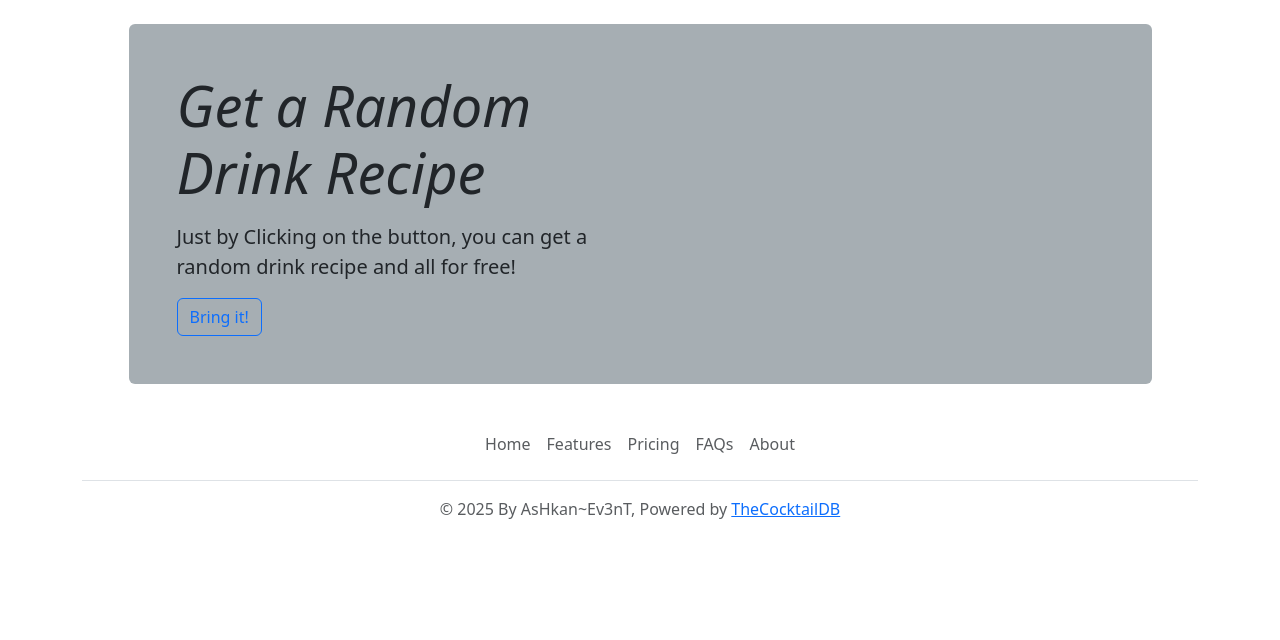
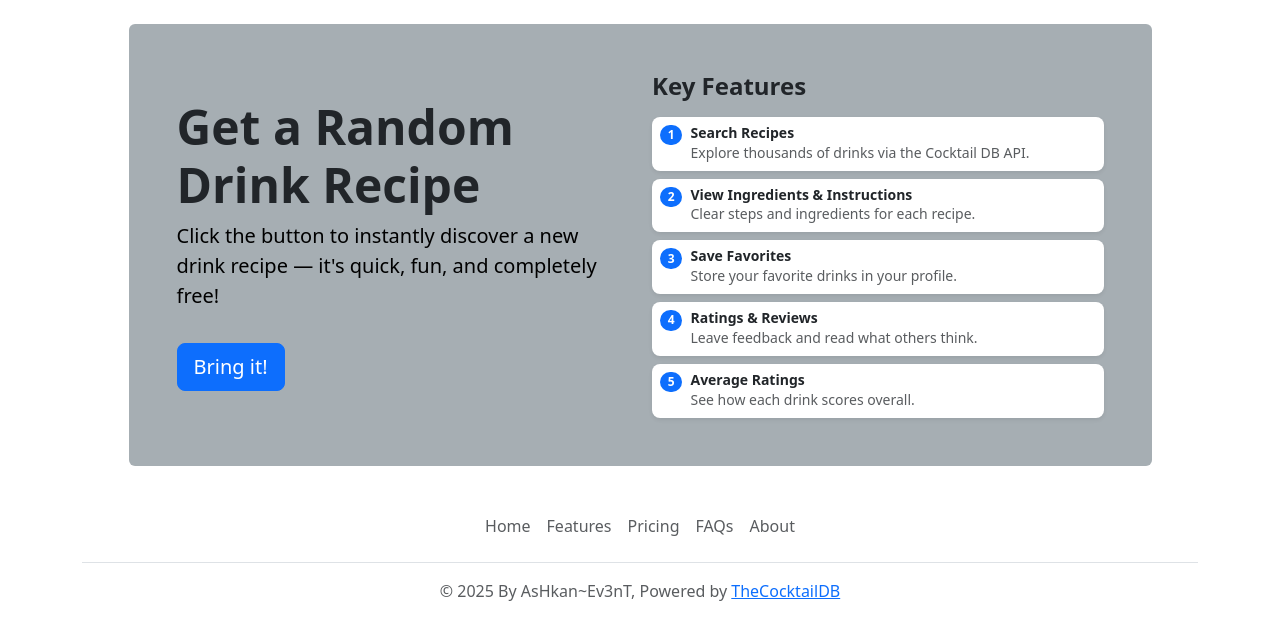
Before and after one commit to AsHkAn-Django/Drink-Recipe-Finder-with-Favorites-Reviews, a Django app: page / in a window 1280 px wide. Shown: the part 72-712 px from the top of the page. Run offline with Django 5.2, Linux system fonts and the light colour scheme; data that the repository does not hold is empty; parts of the project's set-up code (start-up, migrations or seed data) failed here and were passed over; some libraries are stand-ins or nearby versions.

Commit message:
add the features to home page

```diff
--- a/templates/myApp/index.html
+++ b/templates/myApp/index.html
@@ -1,13 +1,76 @@
 {% extends 'base.html' %}
 
 {% block content %}
+
 <div class="container col-xl-11 p-4 p-md-5 my-4 rounded text-body-emphasis heading-part">
-    <div class="col-lg-6 px-0">
-        <h1 class="display-4 fst-italic text-dark">Get a Random Drink Recipe</h1>
-        <p class="lead my-3 text-dark">Just by Clicking on the button, you can get a random drink recipe and all for free!</p>
-        <p class="lead mb-0 text-dark"><a href="{% url 'myApp:index' %}" class="btn btn-outline-primary">Bring it!</a></p>
+  <div class="row align-items-center">
+
+    <!-- Left Side: Introduction -->
+    <div class="col-md-6 mb-4 mb-md-0">
+      <h1 class="display-5 fw-bold text-dark">Get a Random Drink Recipe</h1>
+      <p class="fs-5">Click the button to instantly discover a new drink recipe — it's quick, fun, and completely free!</p>
+      <a href="{% url 'myApp:index' %}" class="btn btn-primary btn-lg mt-3">Bring it!</a>
     </div>
+
+    <!-- Right Side: Features -->
+    <div class="col-md-6">
+      <h4 class="fw-semibold mb-3 text-dark">Key Features</h4>
+      <div class="row g-2">
+        <div class="col-12">
+          <div class="p-2 bg-white rounded-3 shadow-sm d-flex align-items-start gap-2">
+            <span class="badge bg-primary rounded-pill small">1</span>
+            <div>
+              <h6 class="mb-0 fw-semibold text-dark small">Search Recipes</h6>
+              <p class="mb-0 text-muted small">Explore thousands of drinks via the Cocktail DB API.</p>
+            </div>
+          </div>
+        </div>
+
+        <div class="col-12">
+          <div class="p-2 bg-white rounded-3 shadow-sm d-flex align-items-start gap-2">
+            <span class="badge bg-primary rounded-pill small">2</span>
+            <div>
+              <h6 class="mb-0 fw-semibold text-dark small">View Ingredients & Instructions</h6>
+              <p class="mb-0 text-muted small">Clear steps and ingredients for each recipe.</p>
+            </div>
+          </div>
+        </div>
+
+        <div class="col-12">
+          <div class="p-2 bg-white rounded-3 shadow-sm d-flex align-items-start gap-2">
+            <span class="badge bg-primary rounded-pill small">3</span>
+            <div>
+              <h6 class="mb-0 fw-semibold text-dark small">Save Favorites</h6>
+              <p class="mb-0 text-muted small">Store your favorite drinks in your profile.</p>
+            </div>
+          </div>
+        </div>
+
+        <div class="col-12">
+          <div class="p-2 bg-white rounded-3 shadow-sm d-flex align-items-start gap-2">
+            <span class="badge bg-primary rounded-pill small">4</span>
+            <div>
+              <h6 class="mb-0 fw-semibold text-dark small">Ratings & Reviews</h6>
+              <p class="mb-0 text-muted small">Leave feedback and read what others think.</p>
+            </div>
+          </div>
+        </div>
+
+        <div class="col-12">
+          <div class="p-2 bg-white rounded-3 shadow-sm d-flex align-items-start gap-2">
+            <span class="badge bg-primary rounded-pill small">5</span>
+            <div>
+              <h6 class="mb-0 fw-semibold text-dark small">Average Ratings</h6>
+              <p class="mb-0 text-muted small">See how each drink scores overall.</p>
+            </div>
+          </div>
+        </div>
+      </div>
+    </div>
+
+  </div>
 </div>
+
 
 
 {% if drink %}
```
